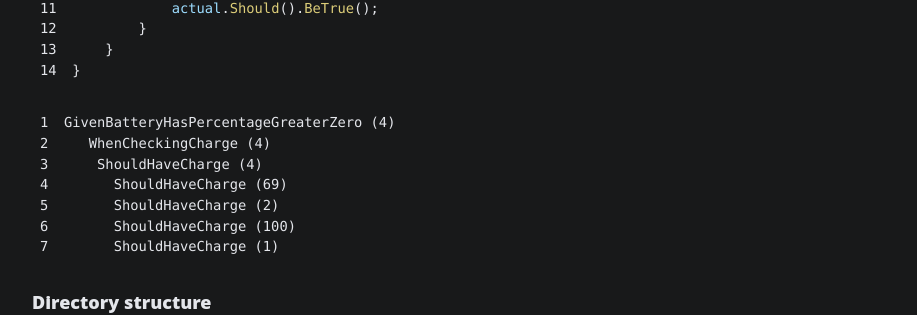
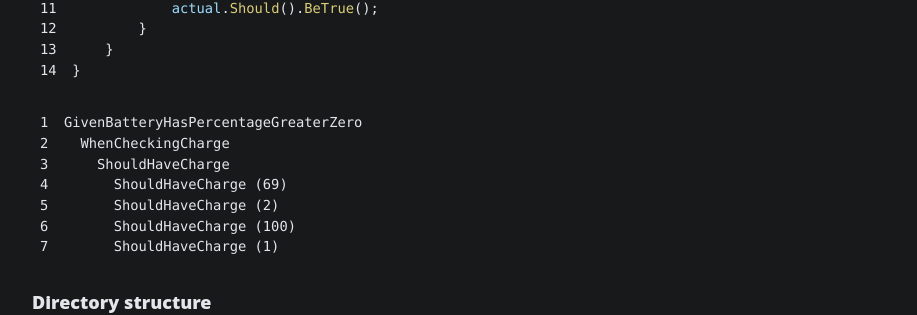
Before and after one commit to timonla/timonla.github.io, a Jekyll site: the page built from _posts/2020-12-14-bdd-unit-test-naming.md, in a window 1280 px wide and 900 px high, scrolled down 4439 px. Shown: the part 301-616 px from the top of the window, without its empty margins (178-1095 px from the left). Built offline with Jekyll 4.4.1, drawn with Linux system fonts in a browser that asks for light colours; nearby versions of some CDN libraries; some of the changed text lies outside the part shown.

Commit message:
Formatting

````diff
--- a/_posts/2020-12-14-bdd-unit-test-naming.md
+++ b/_posts/2020-12-14-bdd-unit-test-naming.md
@@ -209,10 +209,10 @@ namespace WhenCheckingCharge {
 ```
 
 ```
-GivenBatteryHasPercentageGreaterZero (4)
-   WhenCheckingCharge (4)
-   ️ ShouldHaveCharge (4)
-     ️ ShouldHaveCharge (69)
+GivenBatteryHasPercentageGreaterZero
+  WhenCheckingCharge
+    ShouldHaveCharge
+      ShouldHaveCharge (69)
       ShouldHaveCharge (2)
       ShouldHaveCharge (100)
       ShouldHaveCharge (1)
````
Also changed, not shown: other parts of _posts/2020-12-14-bdd-unit-test-naming.md (+1 -1 lines).
